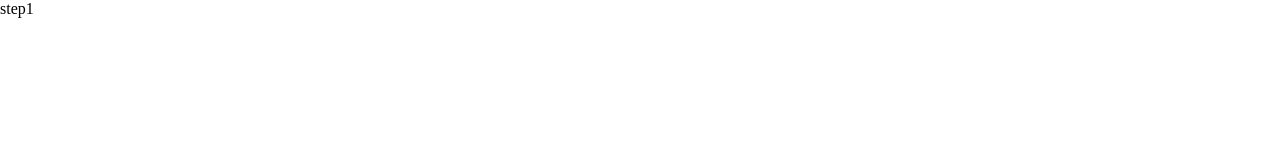
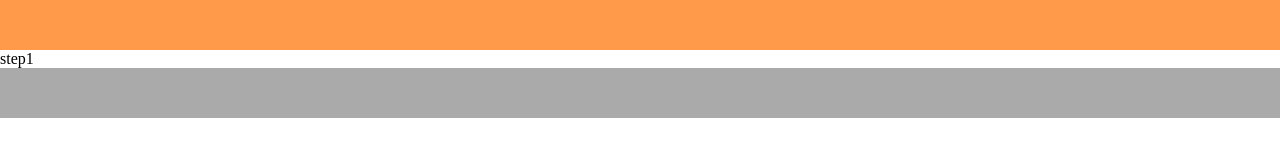
Before and after one commit to masaya-31/practice_1-9-2, a plain HTML site: page index.html in a window 1280 px wide. Drawn offline with Linux system fonts and the light colour scheme.

Commit message:
[Add]header,footerの作成

```diff
--- a/style.css
+++ b/style.css
@@ -3,3 +3,15 @@
   margin: 0;
   box-sizing: border-box;
 }
+
+.header {
+  width: 100%;
+  height: 50px;
+  background-color: #ff9a4b;
+}
+
+.footer {
+  width: 100%;
+  height: 50px;
+  background-color: #aaaaaa;
+}
```
